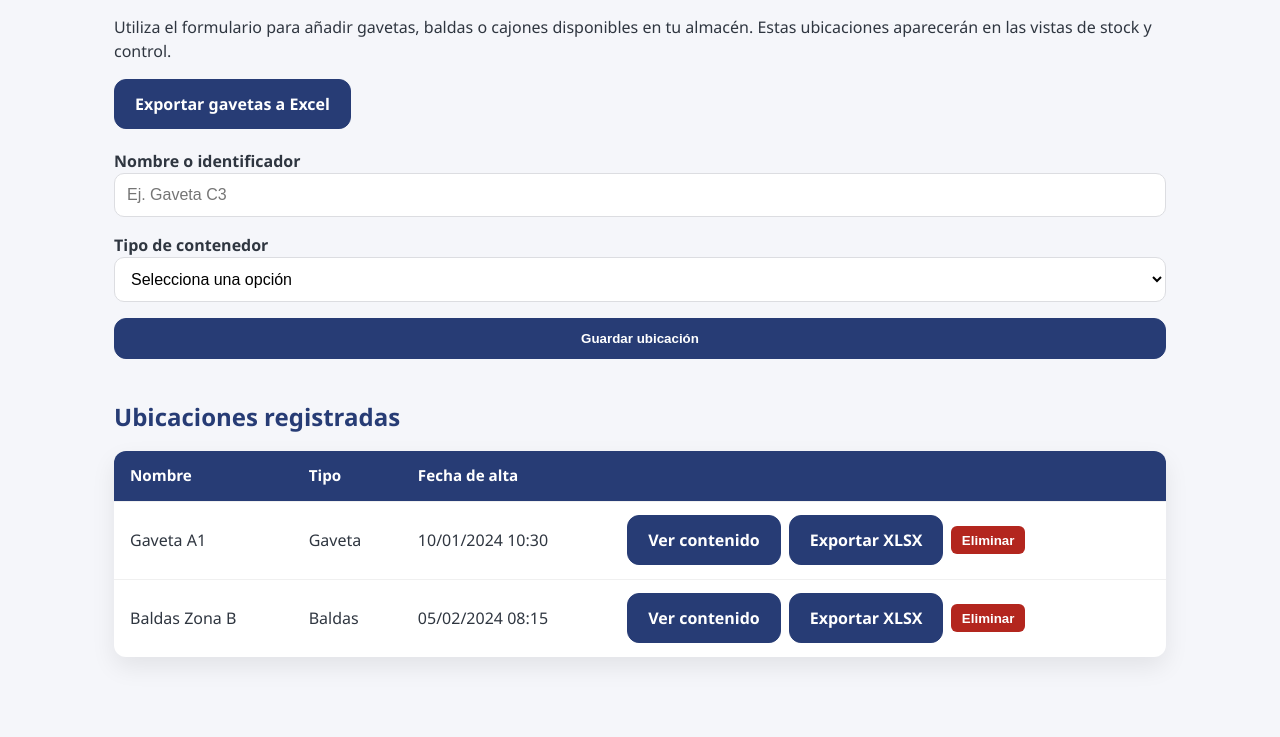
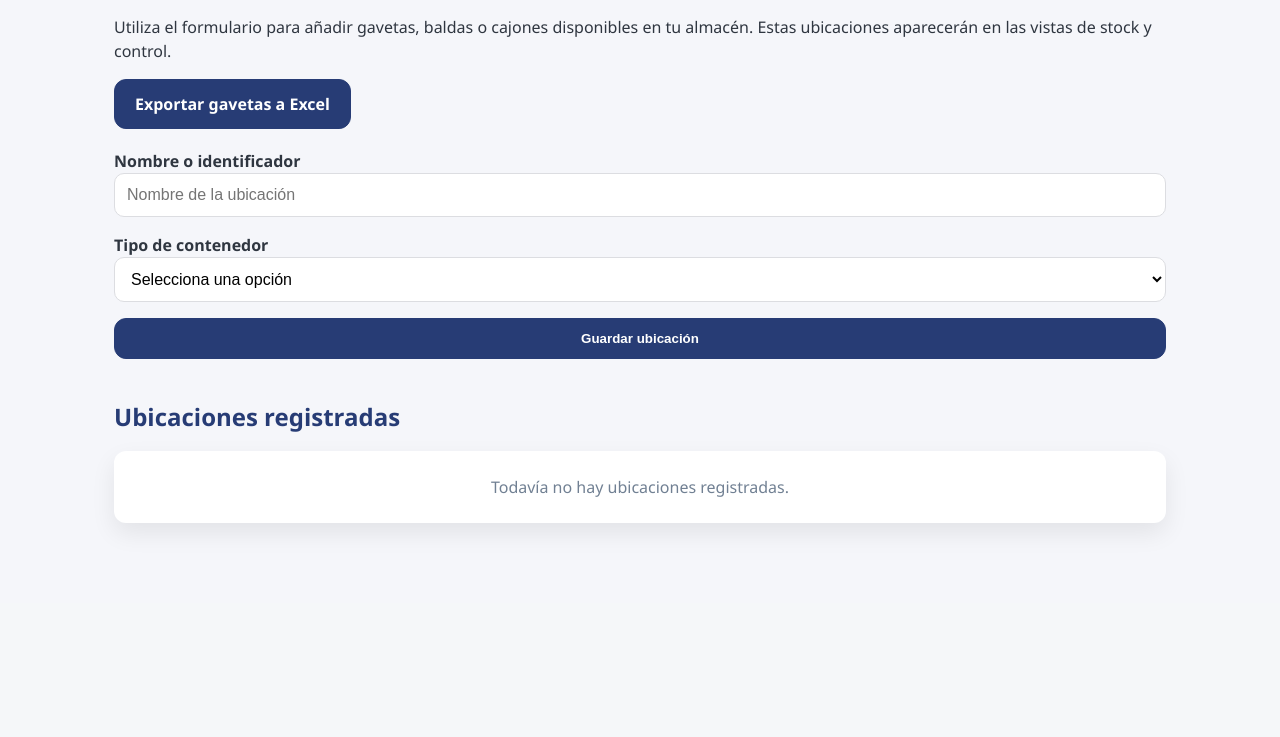
Before and after one commit to opticaelvalle-design/Gestion-de-inventario-EVO, a Flask app: page /crear-gavetas in a window 1280 px wide. Shown: the part 331-1068 px from the top of the page. After the commit the page ends 861 px from the top, so only its background shows below. Run offline with Flask 3, Linux system fonts and the light colour scheme.

Commit message:
Remove sample data examples

```diff
--- a/app.py
+++ b/app.py
@@ -26,255 +26,15 @@ lecturas_historial = []
 # Registro cronológico de todas las lecturas realizadas
 lecturas_registradas = []
 
-# Datos iniciales para la demostración de funcionalidades
-INITIAL_STORAGE_LOCATIONS = [
-    {
-        "nombre": "Gaveta A1",
-        "tipo": "Gaveta",
-        "created_at": datetime(2024, 1, 10, 10, 30),
-    },
-    {
-        "nombre": "Baldas Zona B",
-        "tipo": "Baldas",
-        "created_at": datetime(2024, 2, 5, 8, 15),
-    },
-]
-
-INITIAL_INVENTORY = [
-    {
-        "codigo": "ABC123",
-        "nombre": "Tornillo M4",
-        "tipo": "Fijación",
-        "precio_pvo": 0.08,
-        "precio_pvp": 0.24,
-        "cantidad": 150,
-        "ubicacion": "Gaveta A1",
-    },
-    {
-        "codigo": "XYZ789",
-        "nombre": "Arandela 12mm",
-        "tipo": "Fijación",
-        "precio_pvo": 0.04,
-        "precio_pvp": 0.15,
-        "cantidad": 60,
-        "ubicacion": "Baldas Zona B",
-    },
-    {
-        "codigo": "LMN456",
-        "nombre": "Destornillador plano",
-        "tipo": "Herramienta",
-        "precio_pvo": 0.0,
-        "precio_pvp": 0.0,
-        "cantidad": 15,
-        "ubicacion": "Gaveta A1",
-    },
-]
-
-INITIAL_PURCHASE_ORDERS = [
-    {
-        "id": 5001,
-        "nombre": "Reposición urgente Atlas",
-        "cliente": "Electrodomésticos Atlas",
-        "fecha": datetime(2024, 3, 8, 9, 45),
-        "estado": "Parcial",
-        "notas": "Reposición urgente para la línea de montaje principal.",
-        "lineas": [
-            {
-                "codigo": "ABC123",
-                "descripcion": "Tornillo M4",
-                "cantidad_pedida": 150,
-                "cantidad_recibida": 80,
-                "cantidad_pendiente": 70,
-            },
-            {
-                "codigo": "LMN456",
-                "descripcion": "Destornillador plano",
-                "cantidad_pedida": 25,
-                "cantidad_recibida": 25,
-                "cantidad_pendiente": 0,
-            },
-        ],
-    },
-    {
-        "id": 5002,
-        "nombre": "Pedido Solaris nuevo centro",
-        "cliente": "Solaris Components",
-        "fecha": datetime(2024, 3, 15, 14, 10),
-        "estado": "Pendiente",
-        "notas": "Pedido programado para el nuevo centro logístico.",
-        "lineas": [
-            {
-                "codigo": "XYZ789",
-                "descripcion": "Arandela 12mm",
-                "cantidad_pedida": 200,
-                "cantidad_recibida": 0,
-                "cantidad_pendiente": 200,
-            },
-            {
-                "codigo": "OPQ222",
-                "descripcion": "Llave Allen 5mm",
-                "cantidad_pedida": 60,
-                "cantidad_recibida": 20,
-                "cantidad_pendiente": 40,
-            },
-        ],
-    },
-    {
-        "id": 5003,
-        "nombre": "Cierre proyecto Boreal",
-        "cliente": "Ingeniería Boreal",
-        "fecha": datetime(2024, 3, 20, 11, 5),
-        "estado": "Completado",
-        "notas": "Cierre de proyecto piloto con materiales sobrantes.",
-        "lineas": [
-            {
-                "codigo": "RST987",
-                "descripcion": "Taladro inalámbrico",
-                "cantidad_pedida": 10,
-                "cantidad_recibida": 10,
-                "cantidad_pendiente": 0,
-            },
-            {
-                "codigo": "UVW654",
-                "descripcion": "Guantes anti corte",
-                "cantidad_pedida": 80,
-                "cantidad_recibida": 80,
-                "cantidad_pendiente": 0,
-            },
-        ],
-    },
-]
-
-INITIAL_DELIVERY_NOTES = [
-    {
-        "id": 7001,
-        "numero": "ALB-2024-001",
-        "fecha": datetime(2024, 4, 2, 16, 45),
-        "proveedor": "Componentes Boreal",
-        "fabrica": "Planta Norte",
-        "precio_transporte": 125.0,
-        "lineas": [
-            {
-                "codigo": "ABC123",
-                "nombre": "Tornillo M4",
-                "tipo": "Fijación",
-                "precio_pvo": 0.08,
-                "precio_pvp": 0.24,
-                "cantidad": 80,
-            },
-            {
-                "codigo": "XYZ789",
-                "nombre": "Arandela 12mm",
-                "tipo": "Fijación",
-                "precio_pvo": 0.04,
-                "precio_pvp": 0.15,
-                "cantidad": 200,
-            },
-            {
-                "codigo": "OPQ222",
-                "nombre": "Llave Allen 5mm",
-                "tipo": "Herramienta",
-                "precio_pvo": 0.95,
-                "precio_pvp": 2.1,
-                "cantidad": 35,
-            },
-        ],
-    },
-    {
-        "id": 7002,
-        "numero": "ALB-2024-002",
-        "fecha": datetime(2024, 4, 8, 10, 20),
-        "proveedor": "Tecno Sur",
-        "fabrica": "Centro de Distribución Este",
-        "precio_transporte": 210.0,
-        "lineas": [
-            {
-                "codigo": "RST987",
-                "nombre": "Taladro inalámbrico",
-                "tipo": "Herramienta",
-                "precio_pvo": 48.0,
-                "precio_pvp": 79.0,
-                "cantidad": 12,
-            },
-            {
-                "codigo": "UVW654",
-                "nombre": "Guantes anti corte",
-                "tipo": "Protección",
-                "precio_pvo": 3.2,
-                "precio_pvp": 6.5,
-                "cantidad": 90,
-            },
-        ],
-    },
-    {
-        "id": 7003,
-        "numero": "ALB-2024-003",
-        "fecha": datetime(2024, 4, 18, 9, 5),
-        "proveedor": "Logística Atlántico",
-        "fabrica": "Planta Central",
-        "precio_transporte": 95.0,
-        "lineas": [
-            {
-                "codigo": "LMN456",
-                "nombre": "Destornillador plano",
-                "tipo": "Herramienta",
-                "precio_pvo": 4.5,
-                "precio_pvp": 8.9,
-                "cantidad": 25,
-            },
-            {
-                "codigo": "ABC123",
-                "nombre": "Tornillo M4",
-                "tipo": "Fijación",
-                "precio_pvo": 0.08,
-                "precio_pvp": 0.24,
-                "cantidad": 120,
-            },
-        ],
-    },
-]
-
-INITIAL_OPTICA_STOCK = {
-    "Blanca": [
-        {
-            "codigo": "OP-1001",
-            "nombre": "Gafa metalica clásica",
-            "tipo": "Montura",
-            "precio_mayor": 42.0,
-            "precio_pvp": 89.0,
-            "cantidad": 12,
-        },
-        {
-            "codigo": "OP-2002",
-            "nombre": "Lente contacto diaria",
-            "tipo": "Lentes",
-            "precio_mayor": 18.0,
-            "precio_pvp": 36.0,
-            "cantidad": 40,
-        },
-    ],
-    "Abarán": [
-        {
-            "codigo": "OP-3003",
-            "nombre": "Gafa pasta retro",
-            "tipo": "Montura",
-            "precio_mayor": 38.0,
-            "precio_pvp": 79.0,
-            "cantidad": 8,
-        }
-    ],
-    "Bajo": [
-        {
-            "codigo": "OP-4004",
-            "nombre": "Spray antivaho",
-            "tipo": "Accesorio",
-            "precio_mayor": 4.5,
-            "precio_pvp": 9.5,
-            "cantidad": 22,
-        }
-    ],
-    "Murcia": [],
-}
+INITIAL_STORAGE_LOCATIONS = []
+
+INITIAL_INVENTORY = []
+
+INITIAL_PURCHASE_ORDERS = []
+
+INITIAL_DELIVERY_NOTES = []
+
+INITIAL_OPTICA_STOCK = {}
 
 storage_locations = []
 inventory_items = []
--- a/templates/buscar_articulos.html
+++ b/templates/buscar_articulos.html
@@ -6,7 +6,7 @@
 <form method="get" novalidate>
     <div>
         <label for="q">Texto de búsqueda</label>
-        <input type="text" id="q" name="q" value="{{ termino }}" placeholder="Ej. Tornillo" />
+        <input type="text" id="q" name="q" value="{{ termino }}" placeholder="Término de búsqueda" />
     </div>
     <input type="submit" value="Buscar" />
 </form>
--- a/templates/crear_gavetas.html
+++ b/templates/crear_gavetas.html
@@ -9,7 +9,7 @@
 <form method="post" novalidate>
     <div>
         <label for="nombre">Nombre o identificador</label>
-        <input type="text" id="nombre" name="nombre" placeholder="Ej. Gaveta C3" required />
+        <input type="text" id="nombre" name="nombre" placeholder="Nombre de la ubicación" required />
     </div>
     <div>
         <label for="tipo">Tipo de contenedor</label>
--- a/templates/lectura_codigos.html
+++ b/templates/lectura_codigos.html
@@ -171,7 +171,7 @@
             <form method="post" class="stack" aria-label="Formulario de lectura">
                 <div>
                     <label for="codigo">Código de barras</label>
-                    <input type="text" name="codigo" id="codigo" value="{{ codigo }}" placeholder="Ej. ABC123" autofocus autocomplete="off" />
+                    <input type="text" name="codigo" id="codigo" value="{{ codigo }}" placeholder="Introduce el código" autofocus autocomplete="off" />
                 </div>
                 <input type="hidden" name="accion" value="leer" />
                 <div class="table-actions">
@@ -319,7 +319,7 @@
         <form method="post" id="form-crear-albaran" class="stack">
             <div class="stack">
                 <label for="numero_albaran">Nombre o número</label>
-                <input type="text" id="numero_albaran" name="numero" value="{{ numero_sugerido }}" placeholder="Ej. {{ numero_sugerido }}" />
+                <input type="text" id="numero_albaran" name="numero" value="{{ numero_sugerido }}" placeholder="Número de albarán" />
             </div>
             <div class="stack">
                 <label for="proveedor_albaran">Proveedor</label>
--- a/templates/stock_opticas.html
+++ b/templates/stock_opticas.html
@@ -115,7 +115,7 @@
         <input type="hidden" name="sucursal_actual" value="{{ sucursal }}">
         <div class="form-row">
             <label for="codigo">Código</label>
-            <input type="text" id="codigo" name="codigo" placeholder="Ej: OP-5005" required>
+            <input type="text" id="codigo" name="codigo" placeholder="Código del producto" required>
         </div>
         <div class="form-row">
             <label for="nombre">Nombre</label>
```
Also changed, not shown: templates/pedidos.html (+5 -5 lines).
